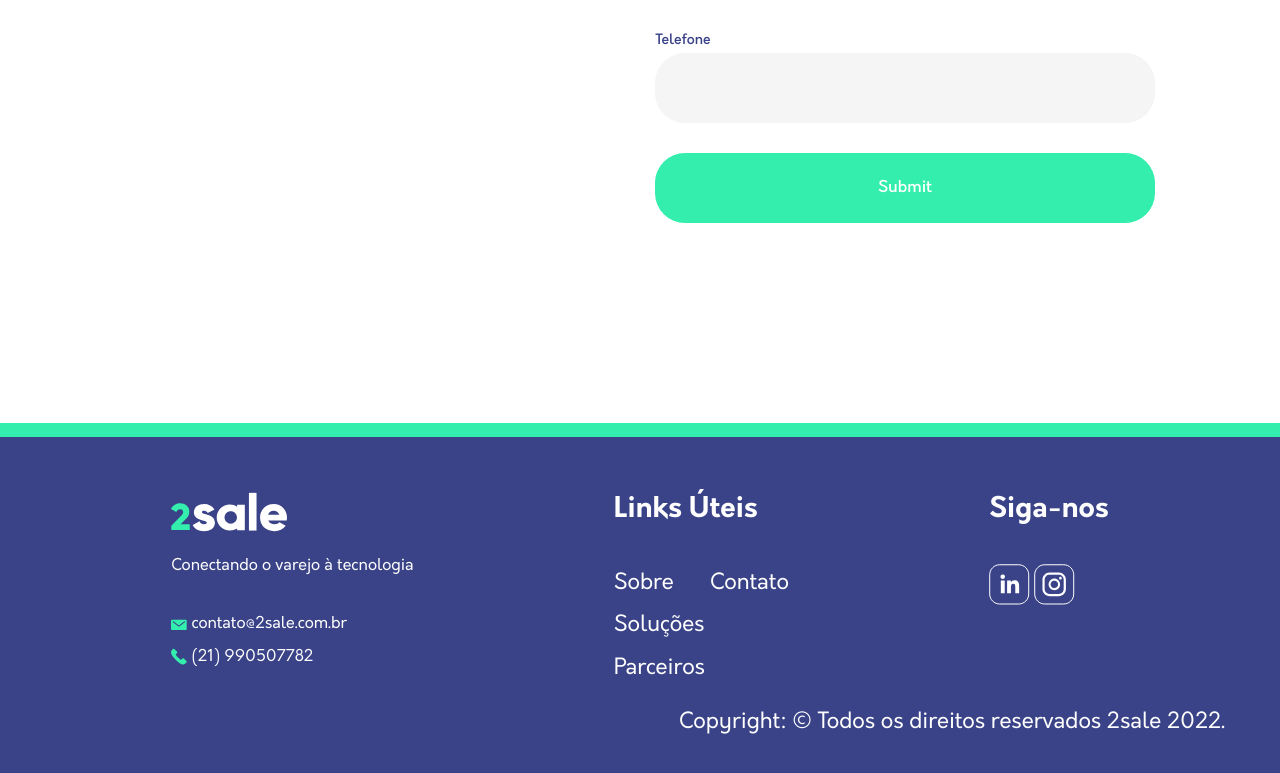
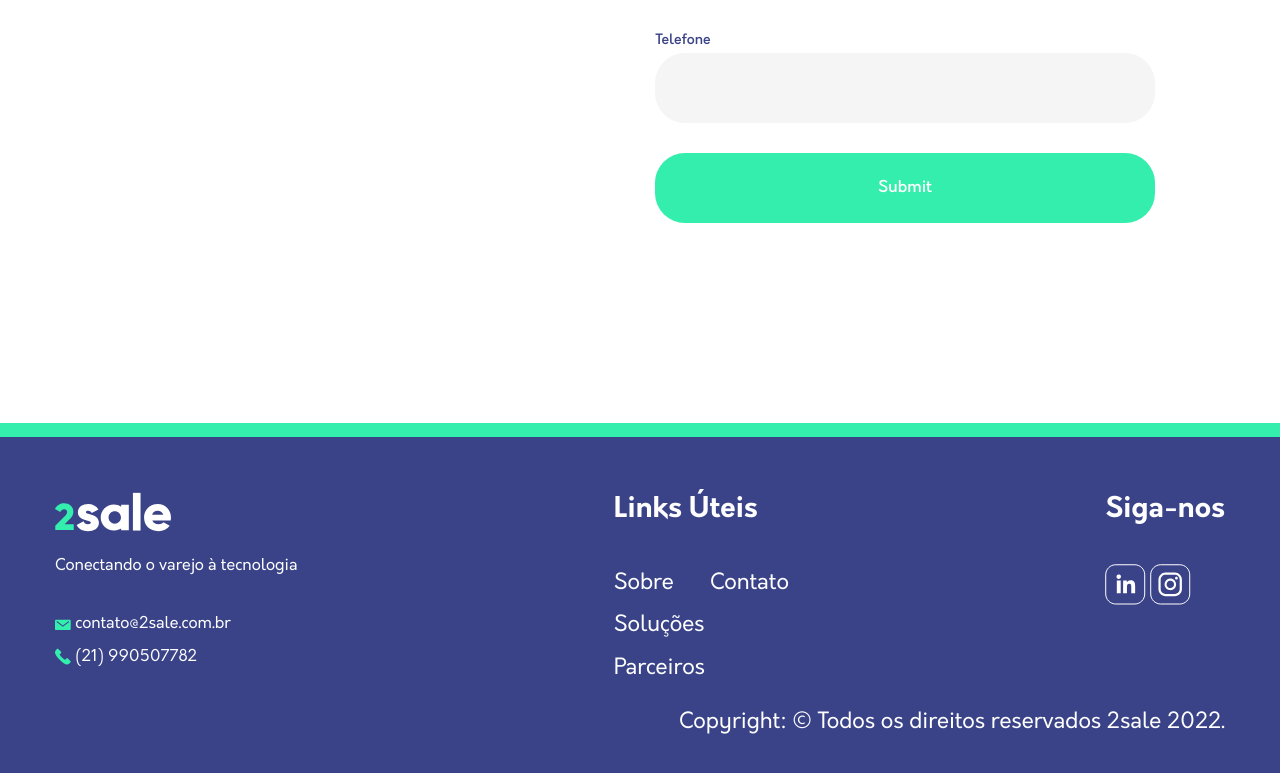
Before and after one commit to 2sale/2sale, a website: page index.html in a window 1280 px wide. Shown: the part 3124-3897 px from the top of the page. Drawn offline with Linux system fonts and the light colour scheme.

Commit message:
Ajuste no footer

```diff
--- a/sass/_base.sass
+++ b/sass/_base.sass
@@ -91,7 +91,7 @@ footer
   .footer-wrap
     display: flex
     flex-wrap: wrap
-    justify-content: center
+    justify-content: space-between
     gap: 200px
     article
       display: flex
```
Also changed, not shown: stylesheets/style.css.
